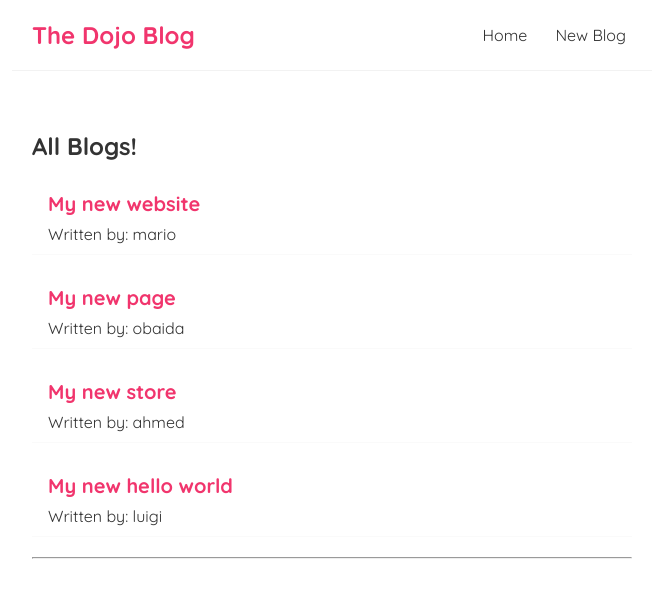
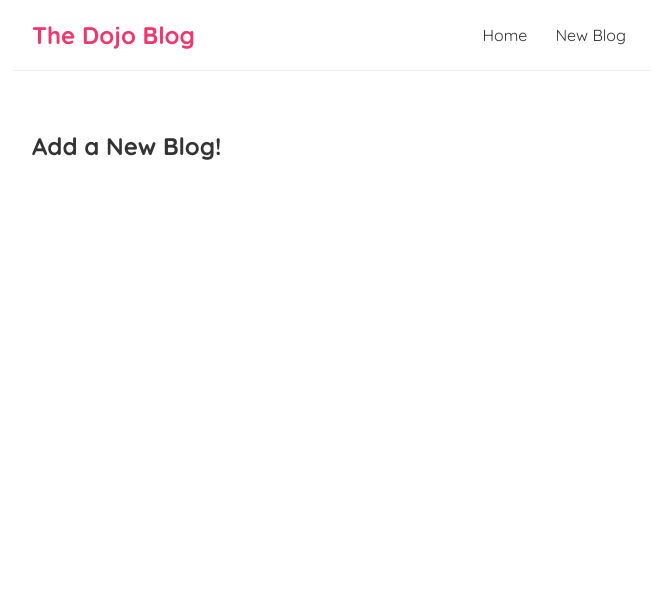
Before and after one commit to obaidash99/react-app, a React (Create React App) app: page /create in a window 1280 px wide. Shown: the top 598 px of the page, without its empty margins (308-971 px from the left). Built offline with nearby package versions, Linux system fonts and the light colour scheme; data requests are answered from the project's data file.

Commit message:
Router, Switch, Route paths by exact

```diff
--- a/package.json
+++ b/package.json
@@ -8,6 +8,7 @@
     "@testing-library/user-event": "^13.5.0",
     "react": "^18.2.0",
     "react-dom": "^18.2.0",
+    "react-router-dom": "^5.3.3",
     "react-scripts": "5.0.1",
     "web-vitals": "^2.1.4"
   },
--- a/src/App.js
+++ b/src/App.js
@@ -1,5 +1,7 @@
 import Navbar from './Navbar';
 import Home from './Home';
+import { BrowserRouter as Router, Route, Switch } from 'react-router-dom';
+import Create from './Create';
 
 function App() {
 	// const title = 'Welcome to the new blog';
@@ -12,12 +14,21 @@
 	// const link = 'https://www.google.com';
 
 	return (
+		<Router>
 			<div className="App">
 				<Navbar />
 
 				<div className="content">
+					<Switch>
+						{/*من شان نحط أكتر من صفحة بالوقع هيك بيعمل سويتش على حسب الباث الموجود جوا الراوتر */}
+						<Router exact path="/">
+							{/* لأنه / يعتبر جزء من باقي الراوترز بالتالي دوم لح يطلع نفس النتيجة لهيك بضيف اكزاكت من شان يطابق الراوتر بالضبط */}
 							<Home />
-
+						</Router>
+						<Router path="/create">
+							<Create />
+						</Router>
+					</Switch>
 
 					{/* <h1>{title}</h1>
 				<p>Liked {likes} times</p> */}
@@ -33,6 +44,7 @@
 				<a href={link}>Google</a> */}
 				</div>
 			</div>
+		</Router>
 	);
 }
 
--- /dev/null
+++ b/src/Create.js
@@ -0,0 +1,9 @@
+const Create = () => {
+	return (
+		<div className="create">
+			<h2>Add a New Blog!</h2>
+		</div>
+	);
+};
+
+export default Create;
```
Also changed, not shown: 1 other file (tests, documents, lock files or other folders). Lines whose indentation alone changed are shown as unchanged.
